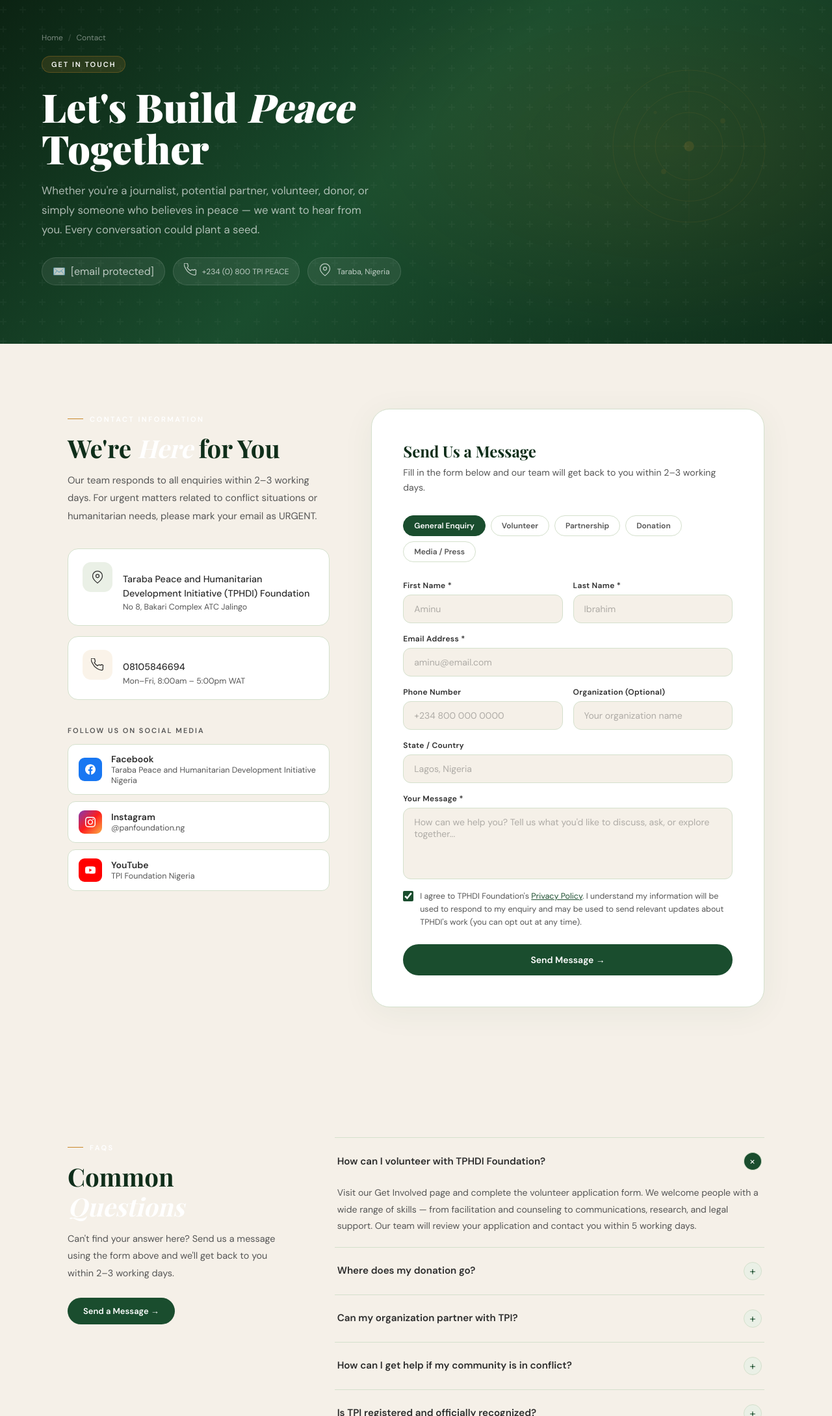
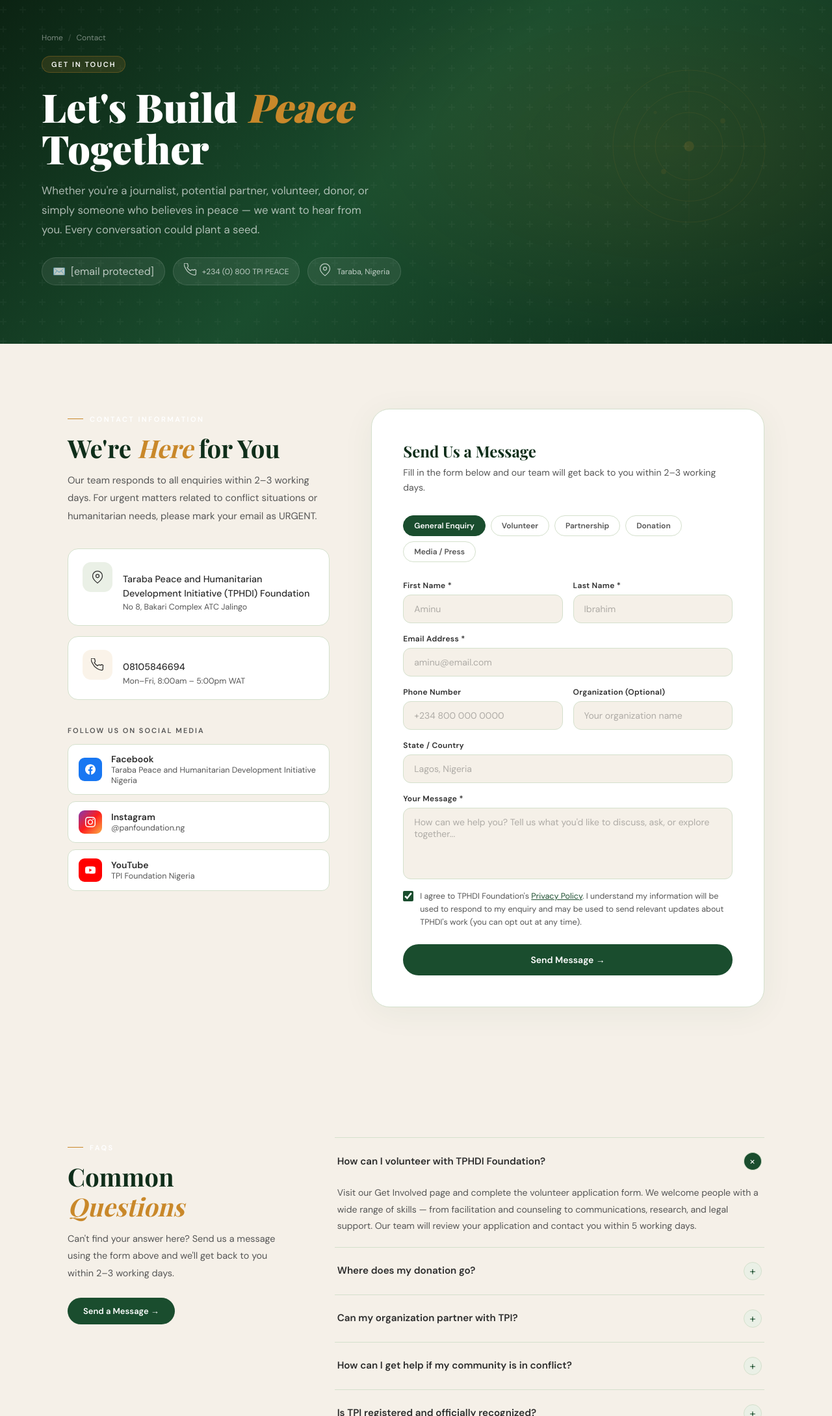
Before and after one commit to comecodeAfrica-creator/NGO-website, a plain HTML site: page contact.html in a window 1280 px wide. Shown: the part 80-2259 px from the top of the page at 65% size. Drawn offline with nearby package versions, Linux system fonts and the light colour scheme; a web font is replaced by a local one.

Commit message:
update italic color for emphasis in contact page

```diff
--- a/contact.html
+++ b/contact.html
@@ -47,7 +47,7 @@ nav.scrolled{box-shadow:0 2px 30px rgba(0,0,0,.2)}
 .page-breadcrumb .sep{color:rgba(255,255,255,.2)}
 .page-eyebrow{display:inline-flex;align-items:center;gap:8px;background:rgba(201,136,42,.15);border:1px solid rgba(201,136,42,.3);border-radius:100px;padding:5px 14px;font-size:11px;font-weight:600;letter-spacing:2px;text-transform:uppercase;color:#fff;margin-bottom:20px;animation:fadeUp .7s ease .1s both}
 .page-title{font-family:var(--font-display);font-size:clamp(2.5rem,5vw,3.8rem);font-weight:900;color:#fff;line-height:1.05;margin-bottom:18px;animation:fadeUp .7s ease .2s both}
-.page-title em{font-style:italic;color:#fff}
+.page-title em{font-style:italic;color:#C9882A}
 .page-subtitle{font-size:1.05rem;line-height:1.8;color:rgba(255,255,255,.65);max-width:520px;animation:fadeUp .7s ease .3s both}
 .hero-contact-chips{display:flex;gap:12px;margin-top:28px;flex-wrap:wrap;animation:fadeUp .7s ease .4s both}
 .hero-chip{display:flex;align-items:center;gap:8px;padding:8px 16px;border-radius:100px;background:rgba(255,255,255,.07);border:1px solid rgba(255,255,255,.12);font-size:12px;color:rgba(255,255,255,.7);transition:all .25s;text-decoration:none}
@@ -68,7 +68,7 @@ nav.scrolled{box-shadow:0 2px 30px rgba(0,0,0,.2)}
 
 .contact-info-col .section-label{margin-bottom:24px}
 .ci-heading{font-family:var(--font-display);font-size:clamp(1.8rem,3vw,2.4rem);font-weight:700;color:var(--green-deep);line-height:1.2;margin-bottom:14px}
-.ci-heading em{font-style:italic;color:#fff}
+.ci-heading em{font-style:italic;color:#C9882A}
 .ci-body{font-size:.93rem;line-height:1.85;color:var(--charcoal-light);margin-bottom:36px}
 
 .contact-cards{display:flex;flex-direction:column;gap:16px;margin-bottom:40px}
@@ -126,7 +126,7 @@ nav.scrolled{box-shadow:0 2px 30px rgba(0,0,0,.2)}
 #offices{padding:100px 0;background:var(--sage)}
 .offices-header{text-align:center;margin-bottom:60px}
 .offices-heading{font-family:var(--font-display);font-size:clamp(2rem,3.5vw,2.6rem);font-weight:700;color:var(--green-deep);line-height:1.2}
-.offices-heading em{font-style:italic;color:#fff}
+.offices-heading em{font-style:italic;color:#C9882A}
 .offices-grid{display:grid;grid-template-columns:repeat(3,1fr);gap:24px;margin-bottom:48px}
 .office-card{background:white;border-radius:20px;overflow:hidden;border:1px solid var(--sage-mid);transition:all .35s}
 .office-card:hover{transform:translateY(-6px);box-shadow:0 20px 50px rgba(26,77,46,.1);border-color:var(--green)}
@@ -157,7 +157,7 @@ nav.scrolled{box-shadow:0 2px 30px rgba(0,0,0,.2)}
 .faq-inner{display:grid;grid-template-columns:1fr 2fr;gap:80px;align-items:start}
 .faq-text .section-label{margin-bottom:16px}
 .faq-heading{font-family:var(--font-display);font-size:clamp(1.8rem,3vw,2.4rem);font-weight:700;color:var(--green-deep);line-height:1.2;margin-bottom:14px}
-.faq-heading em{font-style:italic;color:#fff}
+.faq-heading em{font-style:italic;color:#C9882A}
 .faq-body{font-size:.9rem;line-height:1.85;color:var(--charcoal-light);margin-bottom:24px}
 .faq-cta{display:inline-flex;align-items:center;gap:8px;background:var(--green);color:white;padding:12px 24px;border-radius:100px;font-size:13px;font-weight:600;text-decoration:none;transition:all .3s}
 .faq-cta:hover{background:var(--green-mid);transform:translateY(-1px)}
```
